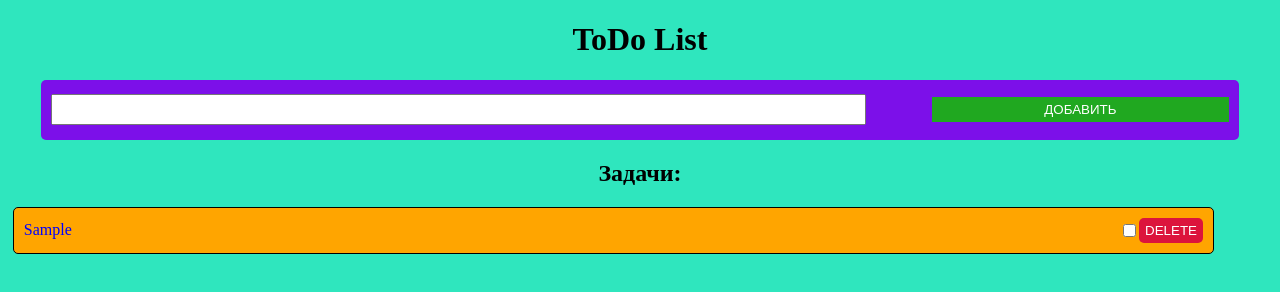
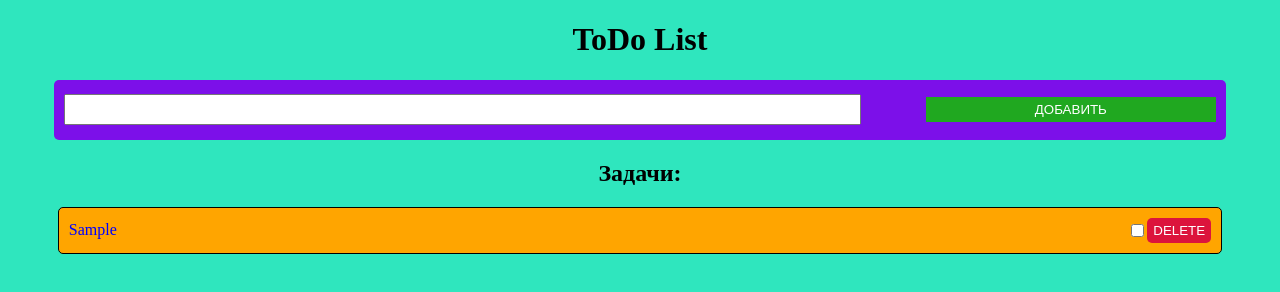
Before and after one commit to yuraCOM/todo, a plain HTML site: page index.html in a window 1280 px wide. Both pictures are taken after typing "Sample" into the empty fields and a click on the button "ДОБАВИТЬ". Drawn offline with Linux system fonts and the light colour scheme.

Commit message:
Add files via upload

```diff
--- a/style.css
+++ b/style.css
@@ -1,6 +1,7 @@
 html, body{
     width: 100%;
     margin: 0;
+    padding: 0;
     height: 100%;
     background-color: #2fe6be;
 }
@@ -9,6 +10,7 @@ h1, h2{
 }
 
 .flex-wrapper{
+    width: 100%;
     display: flex;
     flex-flow: column;
     justify-content: center;
@@ -18,7 +20,7 @@ h1, h2{
 
 .add-todo-flex-wrapper{
     display: flex;
-    width: 92%;
+    width: 90%;
     min-height: 40px;
     align-items: center;
     background-color: #7c10e9;
@@ -52,14 +54,17 @@ h1, h2{
 }
 
 .todos-wrapper{
-    display: inline-block;
-    margin: 0;
-    width: 98%;
+    display: flex;
+    flex-flow: column;
+    align-items: center;
+    width: 92%;
+    /*margin: 0 auto;*/
+    /*text-align: center;*/
 }
 
 .todo-item{
     display: flex;
-    width: 94%;
+    width: 97%;
     /*min-height: 50px;*/
     border: 1px solid black;
     border-radius: 5px;
```
